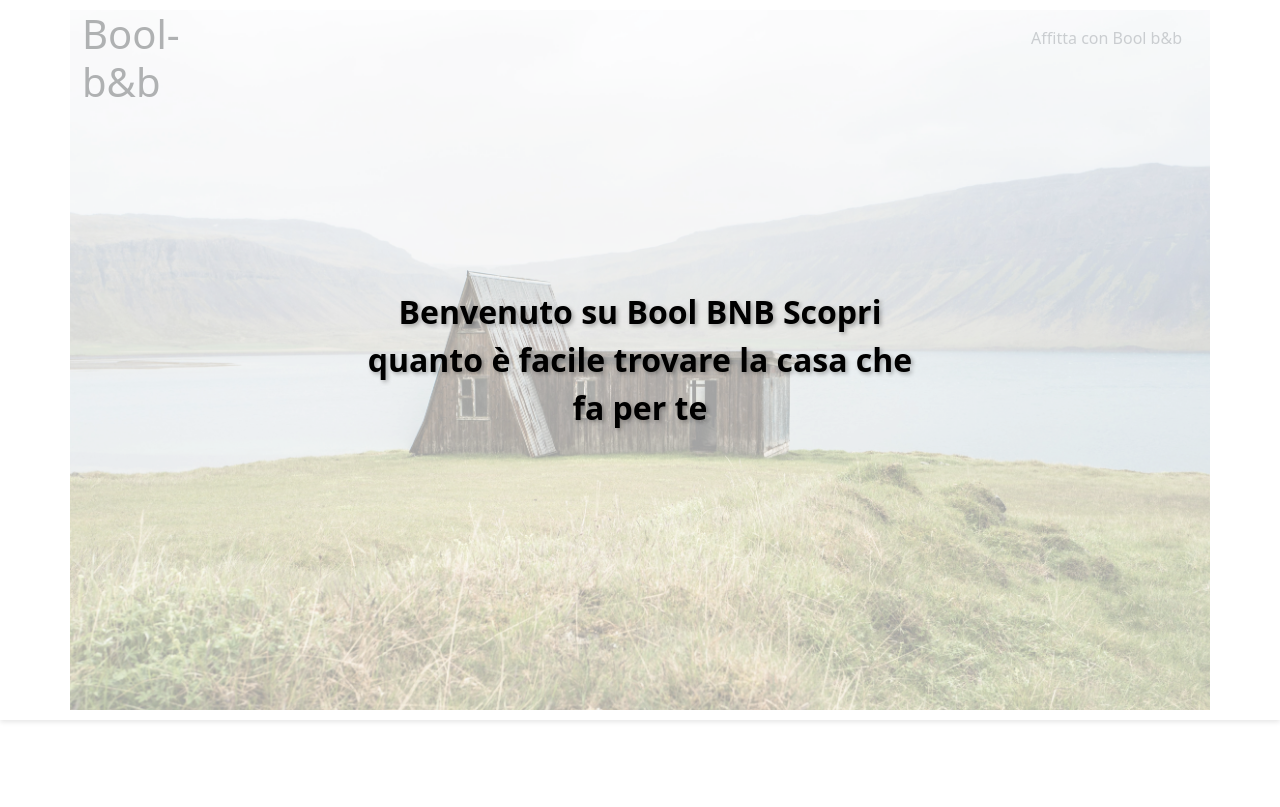
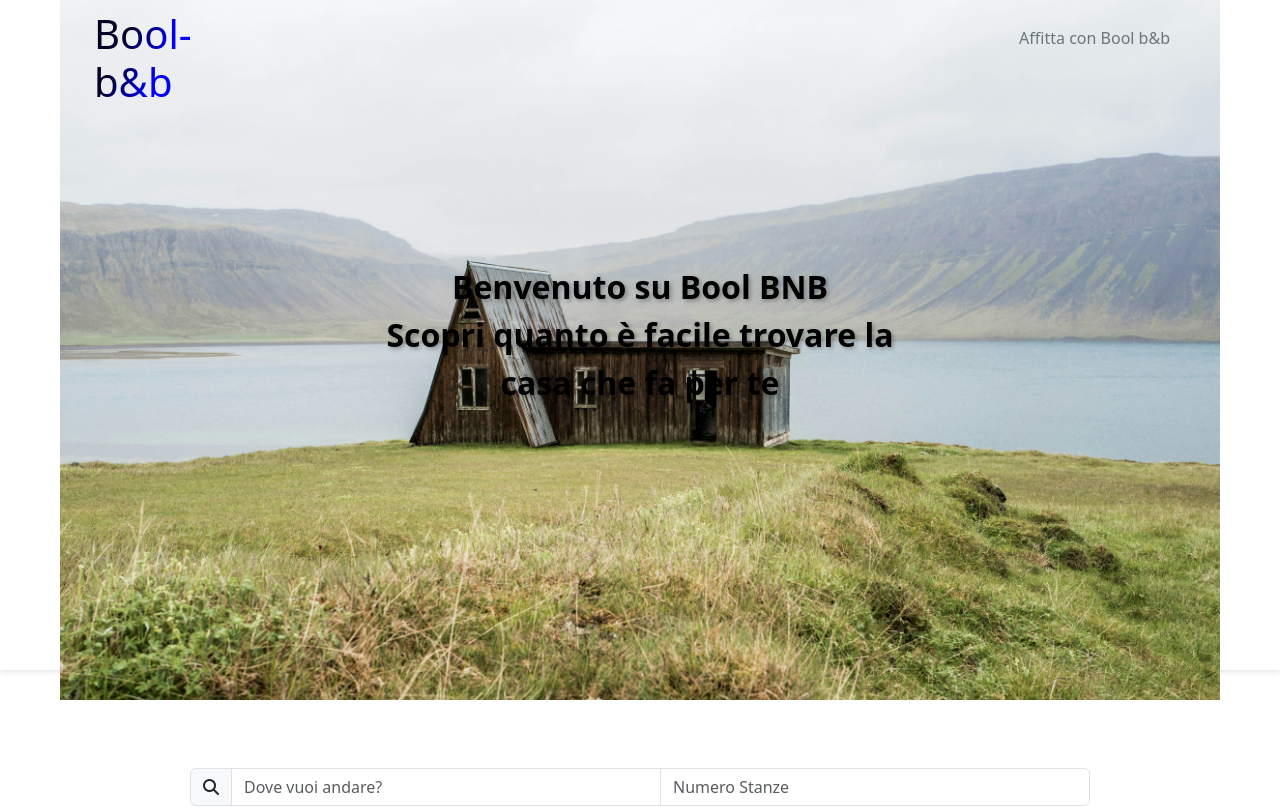
Before and after one commit to GiacomoAccardi/bool-bnb-front, a Vue app: page / in a window 1280 px wide. Shown: the top 807 px of the page. Built offline with nearby package versions, Linux system fonts and the light colour scheme; no server answers.

Commit message:
sistemato lo stile generale

```diff
--- a/src/components/AppHeader.vue
+++ b/src/components/AppHeader.vue
@@ -1,10 +1,11 @@
 <template>
 	<header class="app-header">
+		<div class="container-fluid"></div>
 		<div class="container position-relative">
 			<AppNavbar />
 			<div class="centered-text">
-				Benvenuto su Bool BNB Scopri quanto è facile trovare la casa che fa per
-				te
+				Benvenuto su Bool BNB
+				<br />Scopri quanto è facile trovare la casa che fa per te
 			</div>
 		</div>
 	</header>
@@ -26,10 +27,12 @@ export default {
 	z-index: 10;
 }
 
-.container {
+.container-fluid {
 	background-image: url("../assets/bg_2.jpg");
-	background-size: cover;
-	background-position: center;
+	background-size: contain;
+	background-repeat: no-repeat;
+
+	background-position: top;
 	position: absolute;
 	background-attachment: fixed;
 	top: 0;
@@ -38,16 +41,9 @@ export default {
 	height: 700px;
 	overflow: hidden;
 }
-
-.container::before {
-	content: "";
-	position: absolute;
-	top: 0;
-	left: 0;
+.container {
 	width: 100%;
-	height: 100%;
-	background: rgba(255, 255, 255, 0.4);
-	z-index: 1;
+	height: 650px;
 }
 
 .content {
--- a/src/components/AppNavbar.vue
+++ b/src/components/AppNavbar.vue
@@ -8,7 +8,7 @@ export default {};
 				<h1 class="logo-config rainbow3">Bool-b&b</h1>
 			</div>
 			<div class="col-10">
-				<div class="content">
+				<div class="content float-end">
 					<ul class="list-unstyled mt-3 d-flex justify-content-end">
 						<li class="mx-3">
 							<a href="#Home" class="text-secondary text-decoration-none"
@@ -21,8 +21,18 @@ export default {};
 		</div>
 	</div>
 </template>
-<style lang="scss">
+<style lang="scss" scoped>
 .navbarcustom {
 	z-index: 1000;
 }
+.rainbow3 {
+	background: linear-gradient(
+		114deg,
+		rgba(2, 0, 36, 1) 21%,
+		rgba(1, 0, 255, 1) 45%
+	);
+	-webkit-background-clip: text;
+	background-clip: text;
+	color: transparent;
+}
 </style>
--- a/src/components/PageHome.vue
+++ b/src/components/PageHome.vue
@@ -388,8 +388,8 @@ export default {
 	</div>
 </template>
 <style lang="scss" scoped>
-.container {
-	margin-top: 380px;
+.container-fluid {
+	margin-top: 50px;
 }
 .search-img {
 	width: 150px;
@@ -510,15 +510,11 @@ export default {
 	border: 2px solid #ffd700;
 }
 
-.margin{
-	margin-top: 700px;
-}
-
-.bg-gray{
+.bg-gray {
 	background-color: rgb(200, 199, 199);
 }
 
-.search-bar{
+.search-bar {
 	width: 900px;
 	margin: 0 auto;
 }
--- a/src/components/RealEstateDetail.vue
+++ b/src/components/RealEstateDetail.vue
@@ -270,7 +270,7 @@ export default {
 
 <style scoped>
 .container-fluid {
-	margin-top: 450px;
+	margin-top: 50px;
 	margin-bottom: 75px;
 }
 
```
Also changed, not shown: src/App.vue (+11 -11 lines).
